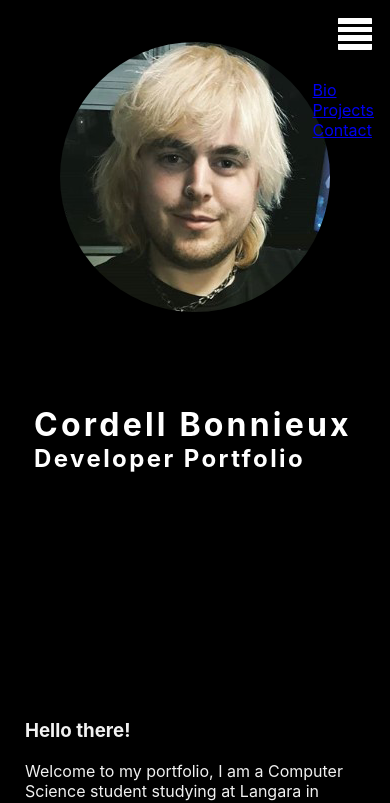
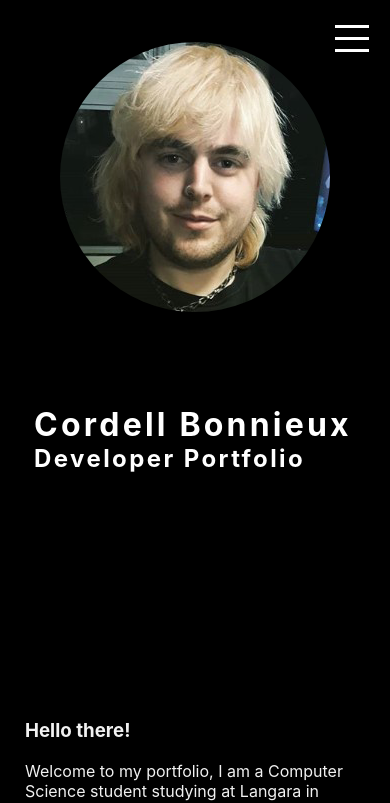
Before and after one commit to cordellbonnieux/portfolio, a React (Create React App) app: page / in a window 390 px wide. Shown: the top 803 px of the page. Built offline with nearby package versions, Linux system fonts and the light colour scheme.

Commit message:
Styled the hamburger menu

```diff
--- a/src/App.css
+++ b/src/App.css
@@ -1,3 +1,10 @@
+/*
+* General
+*/
+a {
+  color: #fff;
+}
+
 /*
 *  Header
 */
@@ -61,26 +68,24 @@
   position: fixed;
   top: 1em;
   right: 1em;
-  background-color: #fff;
-  border-radius: 8px;
+  padding: 0 0.3em 0.2em 0.3em;
+  background-color: rgba(0, 0, 0, 0.8);
 }
 
 #hamburger > div {
-  border: 2px solid #000;
   width: 34px;
-  height: 32px;
+  height: 34px;
 }
 
 #hamburger div span {
-  border-bottom: 3px solid #000;
+  border-bottom: 3.5px solid #fff;
   width: 34px;
   height: 1px;
   display: block;
-  margin: 4.5px 0 ;
+  margin: 8px 0 ;
 }
 
-#navigation ul {
-  display: block;
+#navigation nav ul {
   position: fixed;
   top: 5em;
   right: 1em;
```
